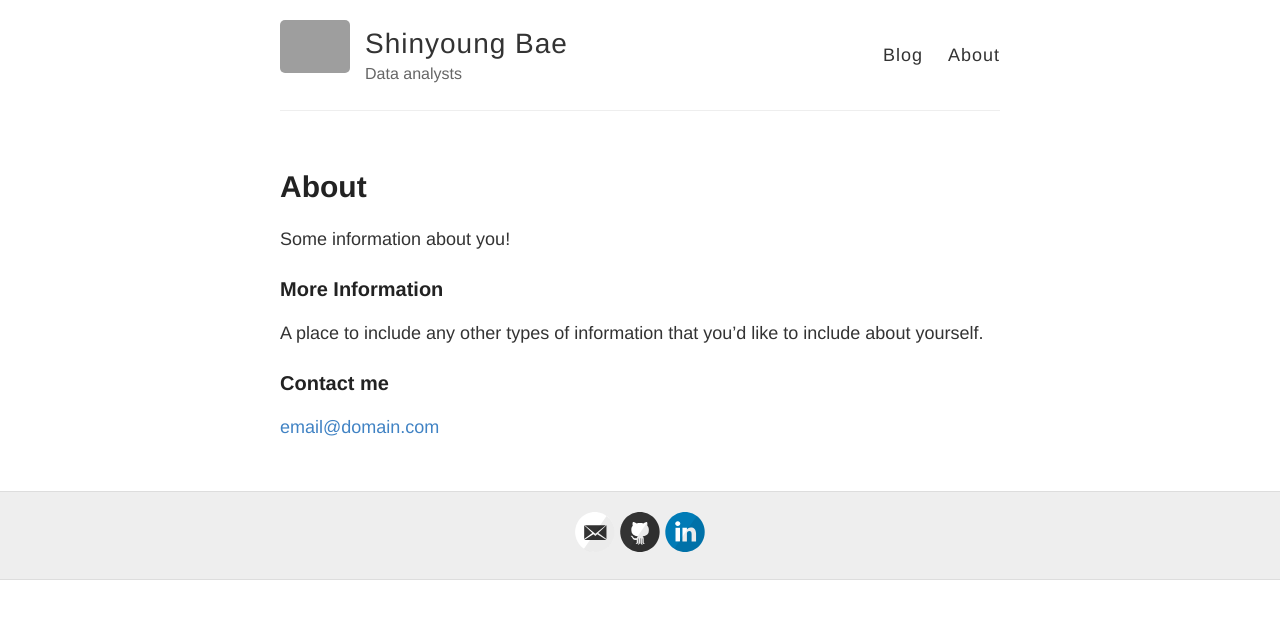
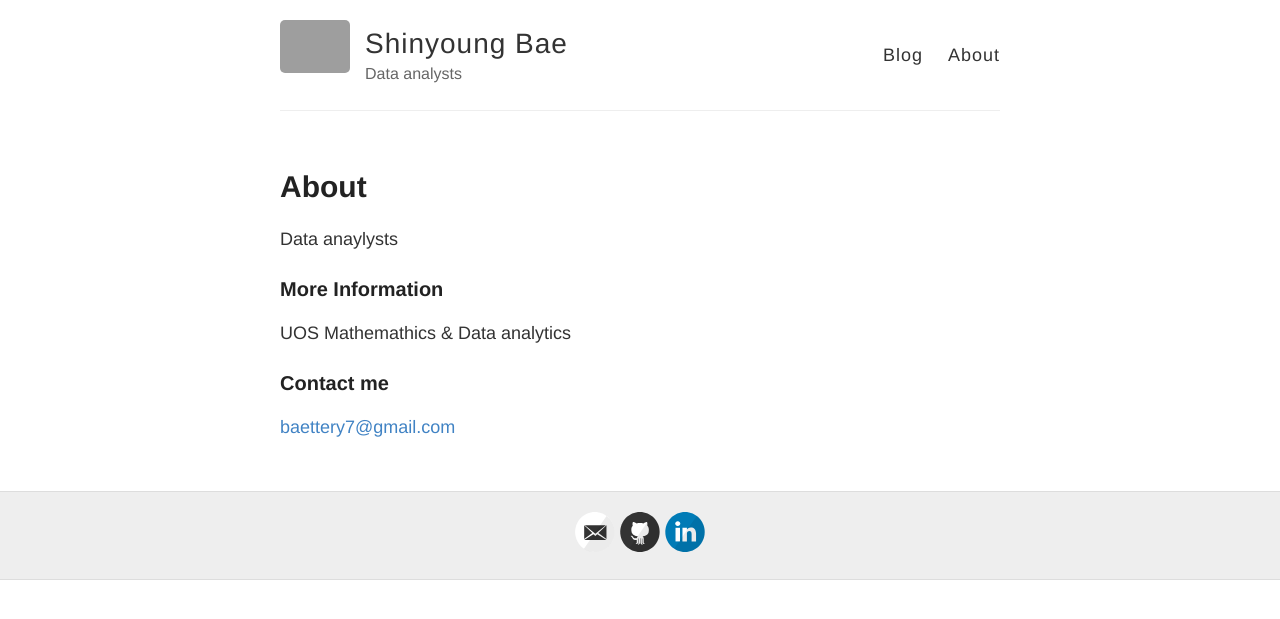
Before and after one commit to baettery/baettery.github.io, a Jekyll site: the page built from about.md, in a window 1280 px wide. Shown: the top 619 px of the page. Built offline with Jekyll 4.4.1, drawn with Linux system fonts in a browser that asks for light colours; grey boxes are pictures that could not be loaded.

Commit message:
first post again

```diff
--- a/about.md
+++ b/about.md
@@ -4,12 +4,12 @@ title: About
 permalink: /about/
 ---
 
-Some information about you!
+Data anaylysts
 
 ### More Information
 
-A place to include any other types of information that you'd like to include about yourself.
+UOS Mathemathics & Data analytics
 
 ### Contact me
 
-[email@domain.com](mailto:email@domain.com)
+[baettery7@gmail.com](mailto:baettery7@gmail.com)
```
Also changed, not shown: _posts/2022-12-27.md (renamed from _posts/2022-12-27.html).
